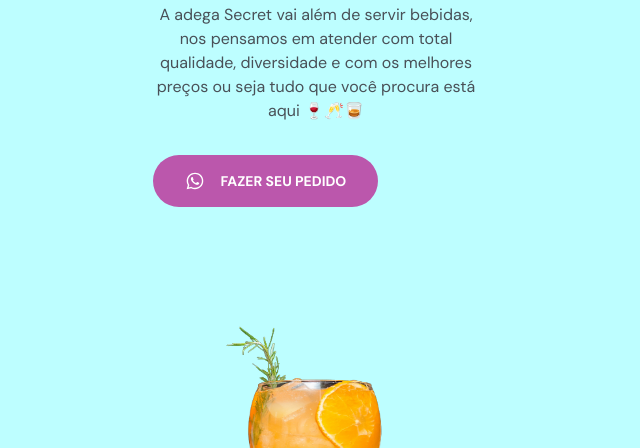
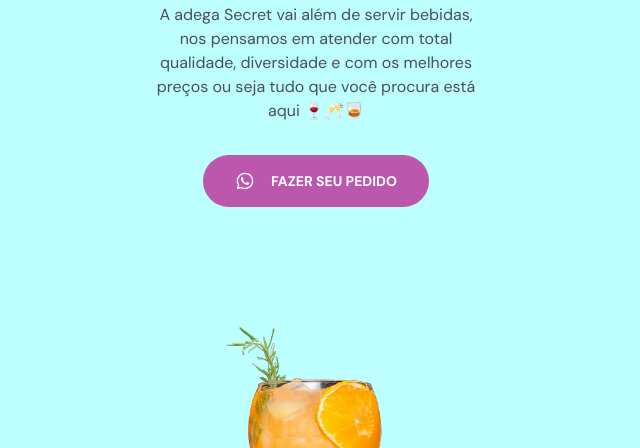
Before and after one commit to Mlluiz39/adega-secret, a plain HTML site: page index.html in a window 1280 px wide. Shown: the part 352-800 px from the top of the page, without its empty margins (324-964 px from the left). Drawn offline with nearby package versions, Linux system fonts and the light colour scheme.

Commit message:
add to margin button home

```diff
--- a/style.css
+++ b/style.css
@@ -238,6 +238,10 @@ body.menu-expanded button path {
   padding-top: calc(4.1rem + var(--nav-height));
 }
 
+#home .button {
+  margin-inline: auto;
+}
+
 #home::before {
   content: '';
   width: 100%;
```
